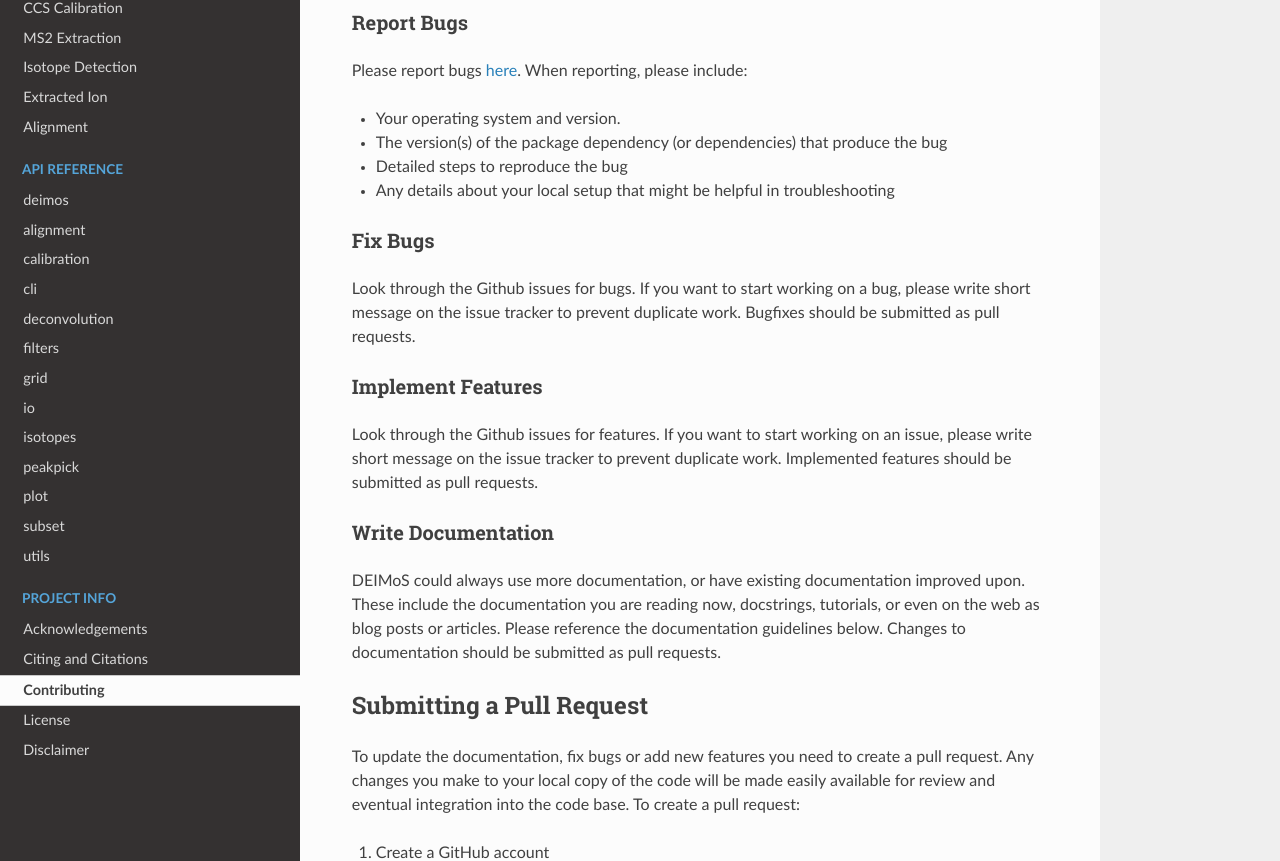
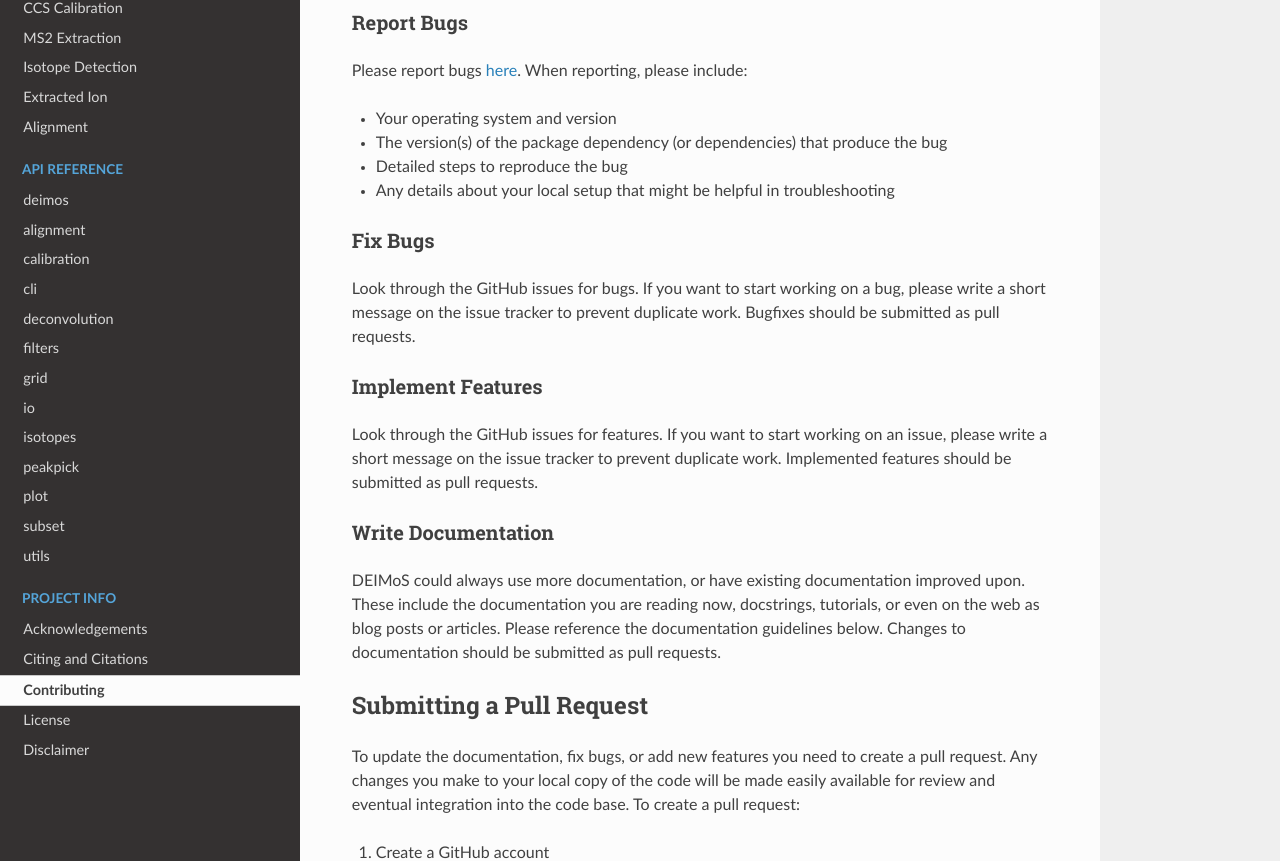
Before and after one commit to tebe372/Deimos, a Sphinx documentation site: the page built from docs/source/project_info/contributing.rst, in a window 1280 px wide and 1400 px high. Shown: the part 425-1286 px from the top of the window. Built offline with Sphinx 7.4.7 and the Read the Docs theme 2.0.0, drawn with Linux system fonts in a browser that asks for light colours.

```diff
--- a/docs/source/conf.py
+++ b/docs/source/conf.py
@@ -6,6 +6,8 @@
 
 # -- Path setup --------------------------------------------------------------
 
+import deimos
+from datetime import datetime
 import os
 import sys
 
@@ -14,16 +16,19 @@ import sys
 # documentation root, use os.path.abspath to make it absolute, like shown here.
 
 sys.path.insert(0, os.path.abspath('../../'))
-from datetime import datetime
-import deimos
-
 
 
 # -- Project information -----------------------------------------------------
 
 project = 'deimos'
-copyright = '2019-{}, Pacific Northwest National Laboratory'.format(datetime.today().year)
+version = deimos.__version__
+current_year = datetime.today().year
+copyright = '2019-{}, Pacific Northwest National Laboratory'.format(
+    current_year)
 author = 'Sean M. Colby'
+rst_prolog = """
+.. |current_year| replace:: {}
+""".format(current_year)
 
 
 # -- General configuration ---------------------------------------------------
--- a/docs/source/project_info/acknowledgements.rst
+++ b/docs/source/project_info/acknowledgements.rst
@@ -3,25 +3,21 @@
 ================
 Acknowledgements
 ================
-
 DEIMoS is a product of efforts from numerous individuals, without whom this project would not be possible.
 All listings are alphabetical.
 
 Development Lead
 ----------------
-
 - Sean Colby
 
 Developers
 ----------
-
 - Jessica Bade
 - Christine Chang
 - Marjolein Oostrom
 
 Subject Matter Experts
 ----------------------
-
 - Aivett Bilbao-Peña
 - Yehia Ibrahim
 - Tom Metz
@@ -40,5 +36,4 @@ Key Users
 
 Contributors
 ------------
-
 - None so far! Please see the :ref:`contributing` section.
--- a/docs/source/project_info/citing_and_citations.rst
+++ b/docs/source/project_info/citing_and_citations.rst
@@ -6,5 +6,5 @@ Citing and Citations
 
 If you would like to reference deimos in an academic paper,we ask you include the following.
 
-* DEIMoS, version 1.3.0 http://github.com/pnnl/deimos (accessed MMM YYYY)
+* DEIMoS, version |version| http://github.com/pnnl/deimos (accessed MMM YYYY)
 * Colby, S.M., Chang, C.H., Bade, J.L., Nunez, J.R., Blumer, M.R., Orton, D.J., Bloodsworth, K.J., Nakayasu, E.S., Smith, R.D, Ibrahim, Y.M. and Renslow, R.S., 2022. DEIMoS: an open-source tool for processing high-dimensional mass spectrometry data. *Analytical Chemistry*, 94(16), pp.6130-6138.
--- a/docs/source/project_info/contributing.rst
+++ b/docs/source/project_info/contributing.rst
@@ -26,7 +26,7 @@ Report Bugs
 Please report bugs `here <https://github.com/pnnl/deimos/issues>`_.
 When reporting, please include:
 
-* Your operating system and version.
+* Your operating system and version
 * The version(s) of the package dependency (or dependencies) that produce the bug
 * Detailed steps to reproduce the bug
 * Any details about your local setup that might be helpful in troubleshooting
@@ -34,15 +34,15 @@ When reporting, please include:
 Fix Bugs
 ========
 
-Look through the Github issues for bugs.
-If you want to start working on a bug, please write short message on the issue tracker to prevent duplicate work.
+Look through the GitHub issues for bugs.
+If you want to start working on a bug, please write a short message on the issue tracker to prevent duplicate work.
 Bugfixes should be submitted as pull requests.
 
 Implement Features
 ==================
 
-Look through the Github issues for features.
-If you want to start working on an issue, please write short message on the issue tracker to prevent duplicate work.
+Look through the GitHub issues for features.
+If you want to start working on an issue, please write a short message on the issue tracker to prevent duplicate work.
 Implemented features should be submitted as pull requests.
 
 Write Documentation
@@ -56,7 +56,7 @@ Changes to documentation should be submitted as pull requests.
 Submitting a Pull Request
 -------------------------
 
-To update the documentation, fix bugs or add new features you need to create a pull request.
+To update the documentation, fix bugs, or add new features you need to create a pull request.
 Any changes you make to your local copy of the code will be made easily available for review and eventual integration into the code base.
 To create a pull request:
 
--- a/docs/source/project_info/license.rst
+++ b/docs/source/project_info/license.rst
@@ -4,7 +4,7 @@
 License
 =======
 
-Copyright (c) 2019-2023, Battelle Memorial Institute
+Copyright (c) 2019-|current_year|, Battelle Memorial Institute
 All rights reserved.
 
 Redistribution and use in source and binary forms, with or without
```
